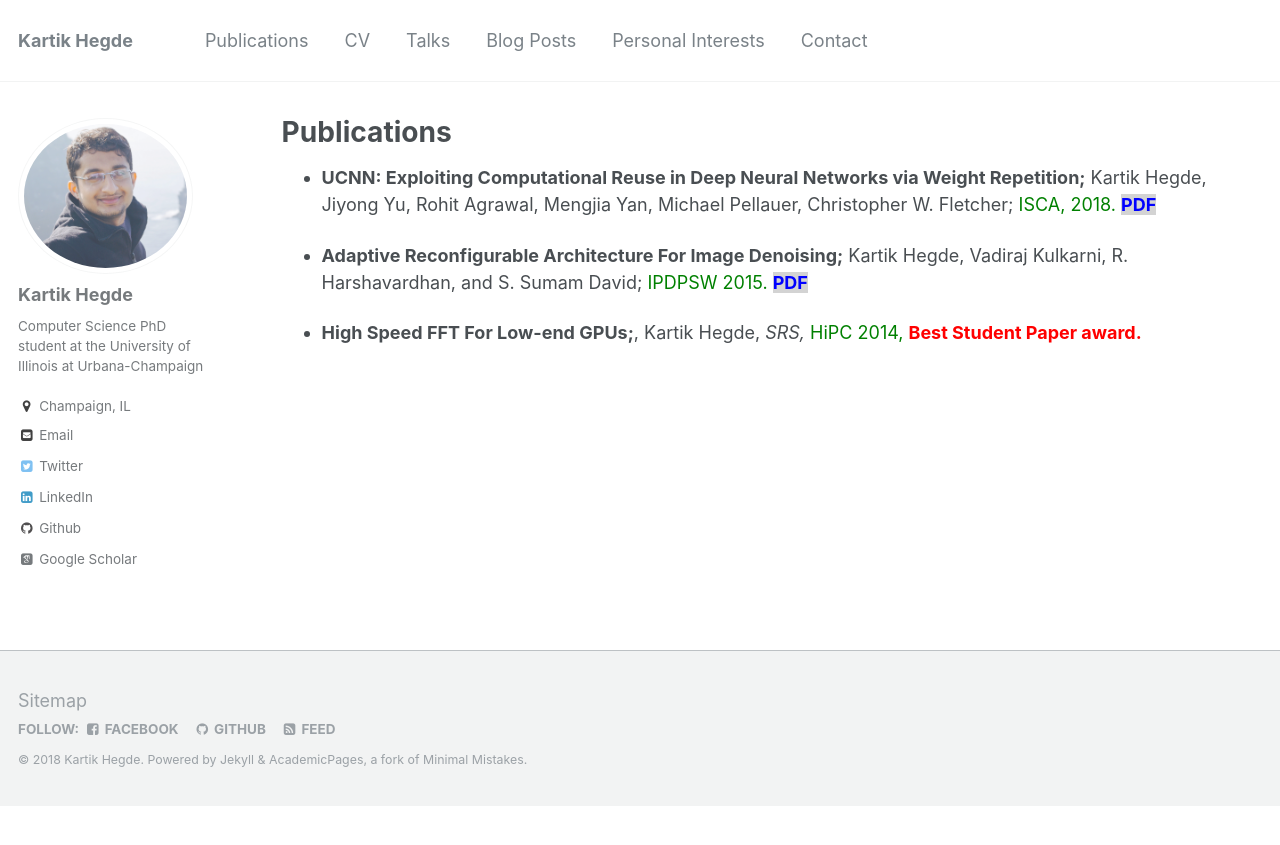
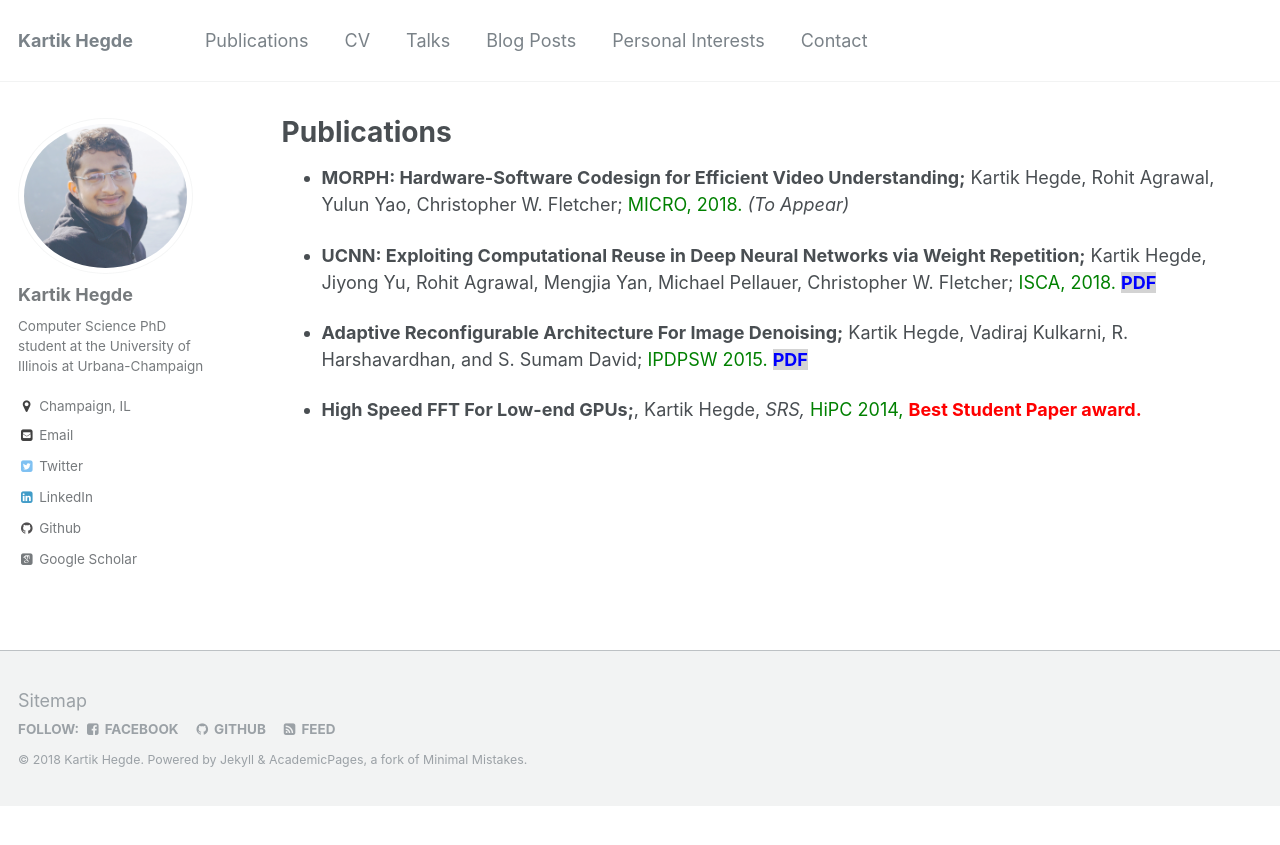
Before and after one commit to kartik-hegde/kartik-hegde.github.io, a Jekyll site: the page built from _pages/publications.md, in a window 1280 px wide. Shown: the top 845 px of the page. Built offline with Jekyll 4.4.1, drawn with Linux system fonts in a browser that asks for light colours; some web fonts are replaced.

Commit message:
Update publications.md

```diff
--- a/_pages/publications.md
+++ b/_pages/publications.md
@@ -5,6 +5,8 @@ permalink: /publications/
 author_profile: true
 ---
 
+- **MORPH: Hardware-Software Codesign for Efficient Video Understanding;** Kartik Hegde, Rohit Agrawal, Yulun Yao, Christopher W. Fletcher; <span style="color:green"> MICRO, 2018. </span> *(To Appear)*
+
 - **UCNN: Exploiting Computational Reuse in Deep Neural Networks via Weight Repetition;** Kartik Hegde, Jiyong Yu, Rohit Agrawal, Mengjia Yan, Michael Pellauer, Christopher W. Fletcher; <span style="color:green"> ISCA, 2018. </span> <span style="color:blue;background:lightgray"> **[PDF](https://www.kartikhegde.net/files/UCNN_ISCA.pdf){:target="_blank"}** </span>
 
 - **Adaptive Reconfigurable Architecture For Image Denoising;** Kartik Hegde, Vadiraj Kulkarni, R. Harshavardhan, and S. Sumam David; <span style="color:green"> IPDPSW 2015. </span> <span style="color:blue;background:lightgray"> **[PDF](https://ieeexplore.ieee.org/document/7284309/){:target="_blank"}**  </span>
```
